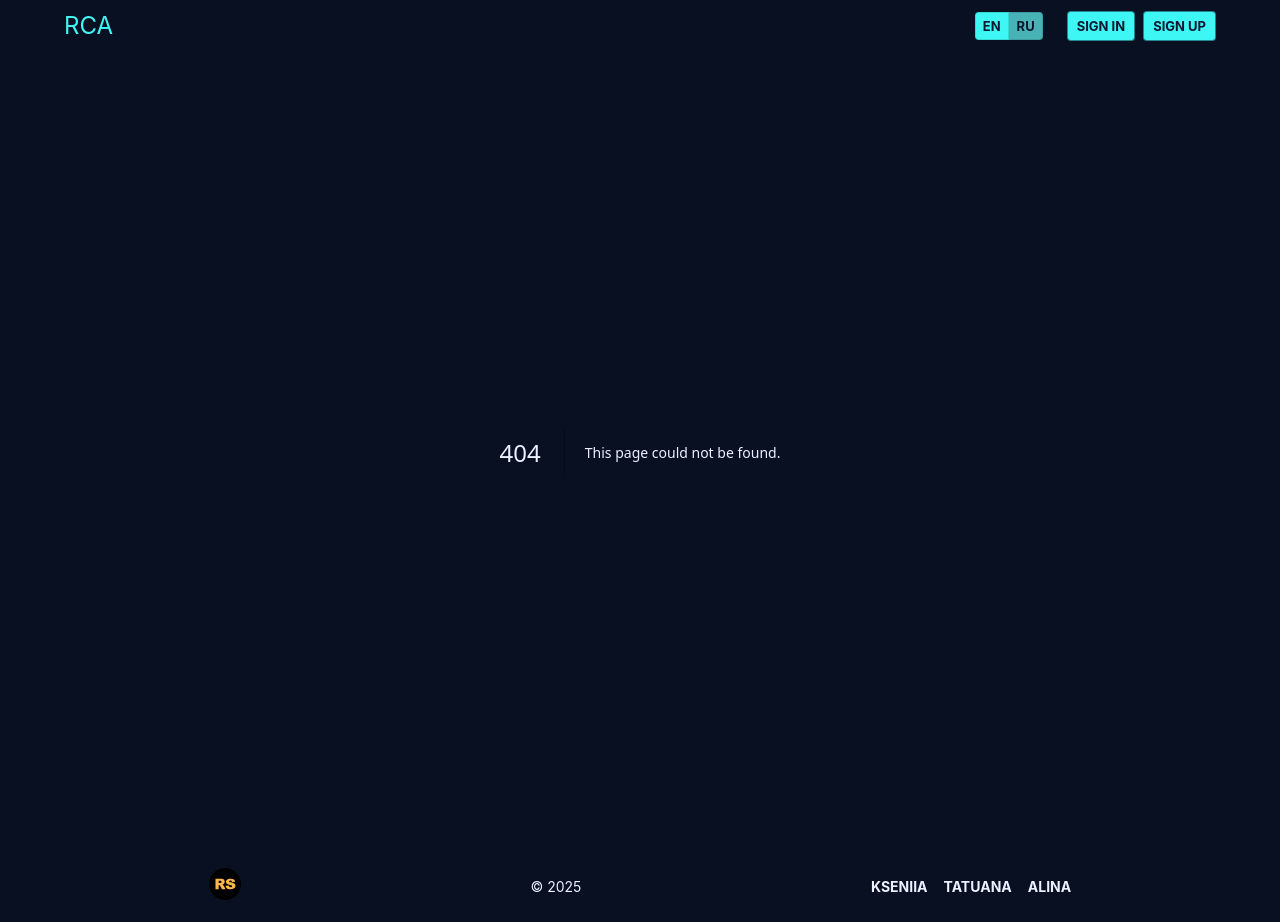
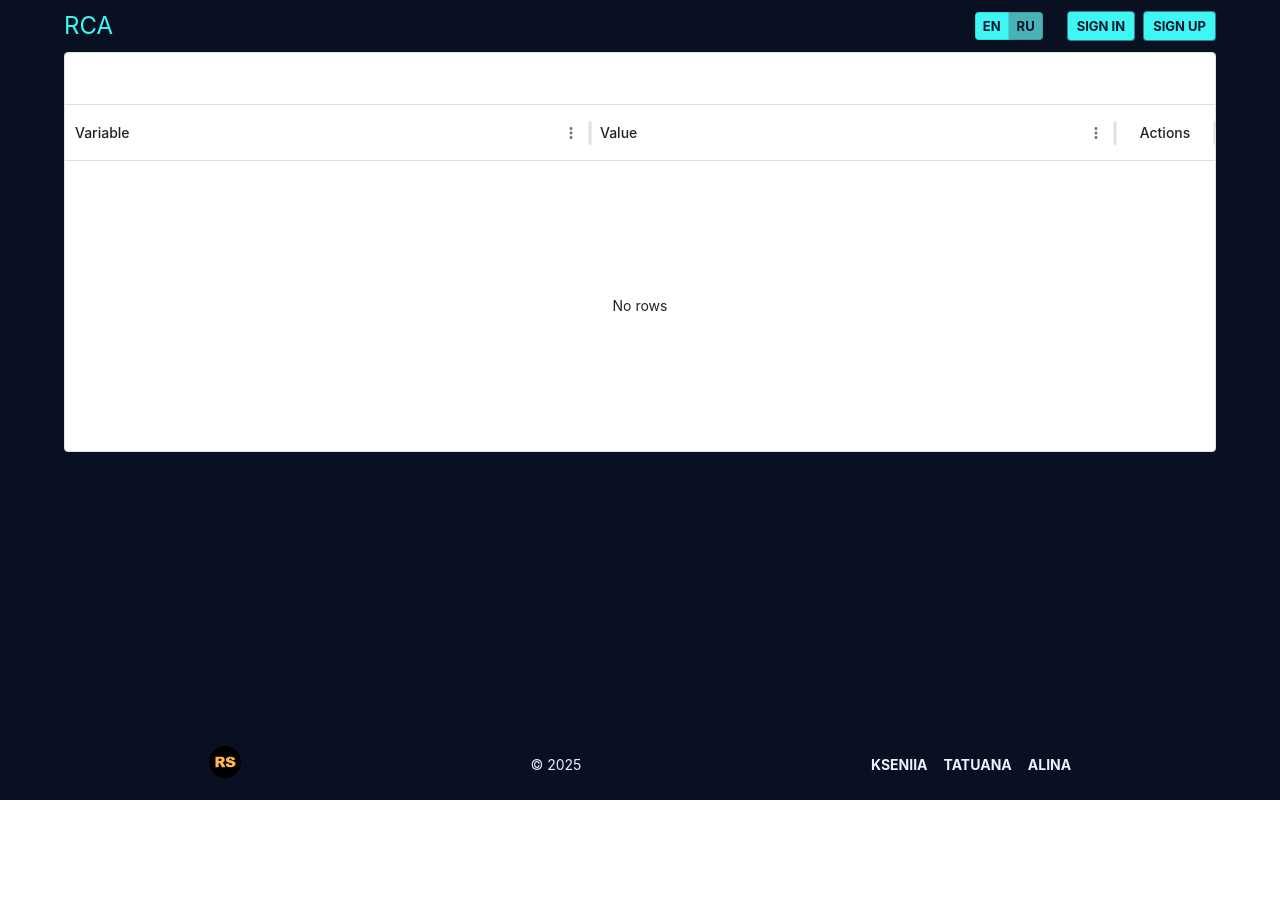
Before and after one commit to cherkasovaa/rest-client-app, a Next.js app: page /variables in a window 1280 px wide. Before the commit this address had no page. After the commit the page ends 800 px from the top, so only its background shows below. Built offline with nearby package versions, Linux system fonts and the light colour scheme; some icons are missing; what @mui/material-nextjs would draw is missing.

Commit message:
feat: add variables page, create grid component, add connection to local storage

```diff
--- /dev/null
+++ b/app/variables/layout.tsx
@@ -0,0 +1,14 @@
+import type { Metadata } from 'next';
+
+export const metadata: Metadata = {
+  title: 'Variables',
+  description: 'Create sharable with variables with client',
+};
+
+export default function Layout({
+  children,
+}: Readonly<{
+  children: React.ReactNode;
+}>) {
+  return <div>{children}</div>;
+}
--- /dev/null
+++ b/app/variables/page.tsx
@@ -0,0 +1,5 @@
+import VariablesPage from '@/pages/variables';
+
+export default function Page() {
+  return <VariablesPage />;
+}
--- /dev/null
+++ b/src/pages/variables/index.ts
@@ -0,0 +1 @@
+export { default } from './ui/VariablesPage';
--- /dev/null
+++ b/src/pages/variables/ui/VariablesPage.tsx
@@ -0,0 +1,11 @@
+import { VariablesTable } from '@/widgets/variables-table';
+
+const VariablesPage = () => {
+  return (
+    <div>
+      <VariablesTable />
+    </div>
+  );
+};
+
+export default VariablesPage;
--- /dev/null
+++ b/src/widgets/request-headers/utils.ts/rowMethods.ts
@@ -0,0 +1,19 @@
+import type { Header } from '@/shared/types/api';
+import type { GridRowsProp } from '@mui/x-data-grid';
+
+export const headersToRows = (headers: Header[]): GridRowsProp => {
+  return headers.map((header, index) => ({
+    id: index,
+    key: header.key,
+    value: header.value,
+  }));
+};
+
+export const rowsToHeaders = (rows: GridRowsProp): Header[] => {
+  return rows
+    .filter((row) => row.key || row.value)
+    .map((row) => ({
+      key: row.key?.toString() || '',
+      value: row.value?.toString() || '',
+    }));
+};
--- /dev/null
+++ b/src/widgets/variables-table/index.ts
@@ -0,0 +1 @@
+export { VariablesTable } from './ui/VariablesTable';
--- /dev/null
+++ b/src/widgets/variables-table/model/constants.ts
@@ -0,0 +1,13 @@
+import type { GridColDef } from '@mui/x-data-grid';
+
+export const columns: GridColDef[] = [
+  { field: 'key', headerName: 'Variable', flex: 1, editable: true },
+  { field: 'value', headerName: 'Value', flex: 1, editable: true },
+];
+
+export interface Variable {
+  key: string;
+  value: string;
+}
+
+export const STORAGE_KEY = 'variables';
--- /dev/null
+++ b/src/widgets/variables-table/ui/VariablesTable.tsx
@@ -0,0 +1,36 @@
+'use client';
+
+import { FullFeaturedCrudGrid } from '@/shared/ui/full-featured-grid/FullFeaturedGrid';
+import { columns, STORAGE_KEY, type Variable } from '../model/constants';
+import { useEffect, useState } from 'react';
+import type { GridRowsProp } from '@mui/x-data-grid';
+import { rowsToVariables, variablesToRow } from '../utils/rowMethods';
+
+export const VariablesTable = () => {
+  const [gridRows, setGridRows] = useState<GridRowsProp>([]);
+
+  useEffect(() => {
+    const newVariables: Variable[] = [];
+    setGridRows(variablesToRow(newVariables));
+  }, []);
+
+  const handleSetRows = (
+    newRows: GridRowsProp | ((prev: GridRowsProp) => GridRowsProp)
+  ) => {
+    const updatedRows: GridRowsProp =
+      typeof newRows === 'function' ? newRows(gridRows) : newRows;
+
+    setGridRows(updatedRows);
+
+    const updatedVariables = rowsToVariables(updatedRows);
+    localStorage.setItem(STORAGE_KEY, JSON.stringify(updatedVariables));
+  };
+
+  return (
+    <FullFeaturedCrudGrid
+      rows={gridRows}
+      setRows={handleSetRows}
+      columns={columns}
+    />
+  );
+};
--- /dev/null
+++ b/src/widgets/variables-table/utils/rowMethods.ts
@@ -0,0 +1,19 @@
+import type { GridRowsProp } from '@mui/x-data-grid';
+import type { Variable } from '../model/constants';
+
+export const variablesToRow = (variables: Variable[]): GridRowsProp => {
+  return variables.map((variable, index) => ({
+    id: index,
+    key: variable.key,
+    value: variable.value,
+  }));
+};
+
+export const rowsToVariables = (rows: GridRowsProp): Variable[] => {
+  return rows
+    .filter((row) => row.key || row.value)
+    .map((row) => ({
+      key: row.key?.toString() || '',
+      value: row.value?.toString() || '',
+    }));
+};
```
Also changed, not shown: src/widgets/request-headers/ui/RequestHeaders.tsx (+1 -17 lines).
